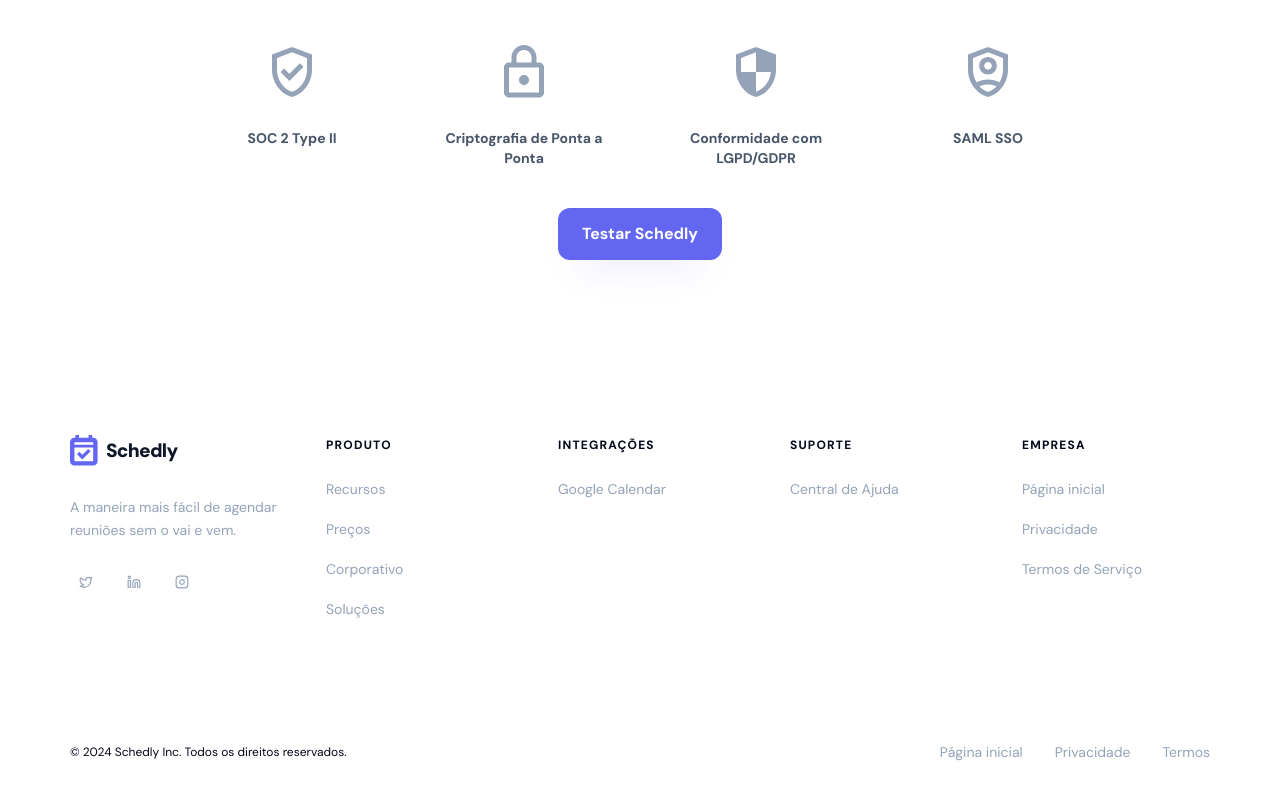
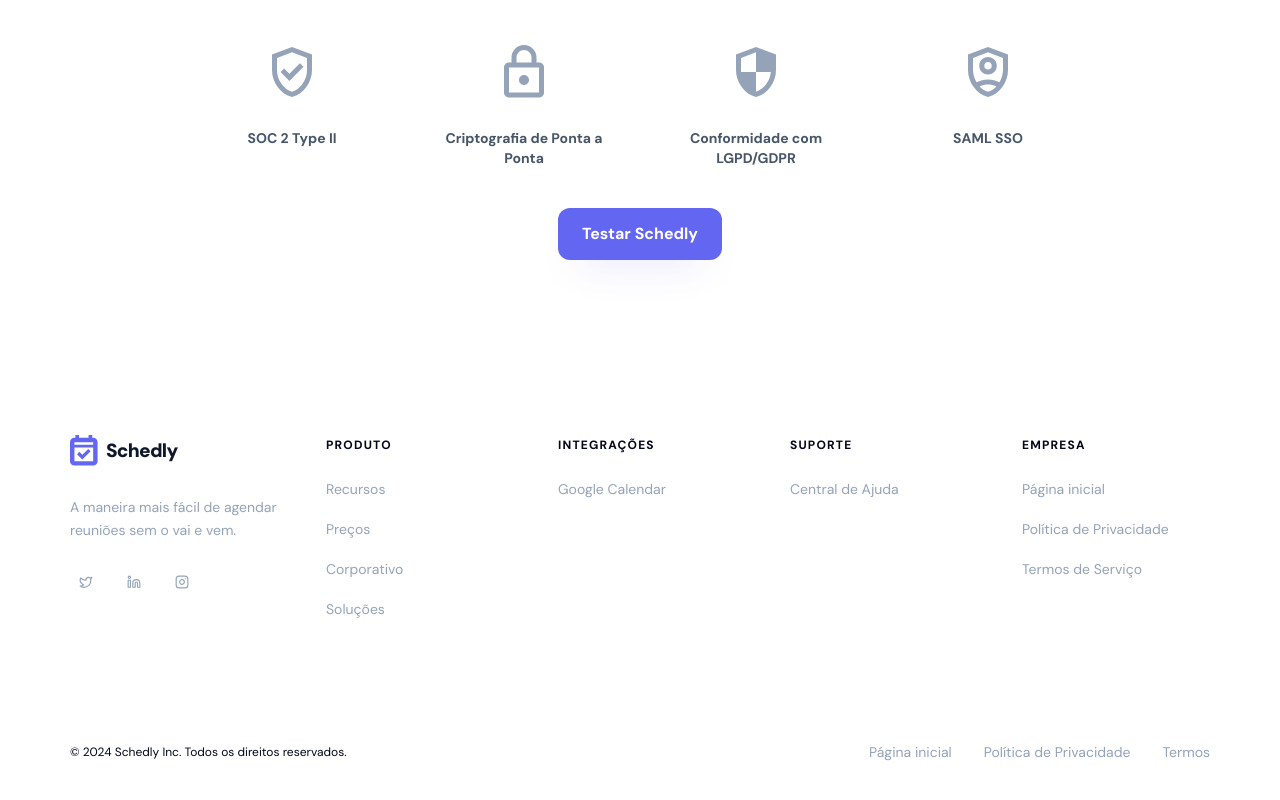
Before and after one commit to THPL28/schedly, a Next.js app: page / in a window 1280 px wide. Shown: the part 5228-6028 px from the top of the page. Built offline with nearby package versions, Linux system fonts and the light colour scheme; no server answers.

Commit message:
fix(legal): explicit label for privacy policy to satisfy Google bots

```diff
--- a/src/components/landing/footer.tsx
+++ b/src/components/landing/footer.tsx
@@ -25,7 +25,7 @@
     title: 'Empresa',
     links: [
       { label: 'Página inicial', href: '/' },
-      { label: 'Privacidade', href: '/privacy' },
+      { label: 'Política de Privacidade', href: '/privacy' },
       { label: 'Termos de Serviço', href: '/terms' },
     ],
   },
@@ -83,7 +83,7 @@
               Página inicial
             </Link>
             <Link href="/privacy" className={styles.footerLink}>
-              Privacidade
+            Política de Privacidade
             </Link>
             <Link href="/terms" className={styles.footerLink}>
               Termos
```
